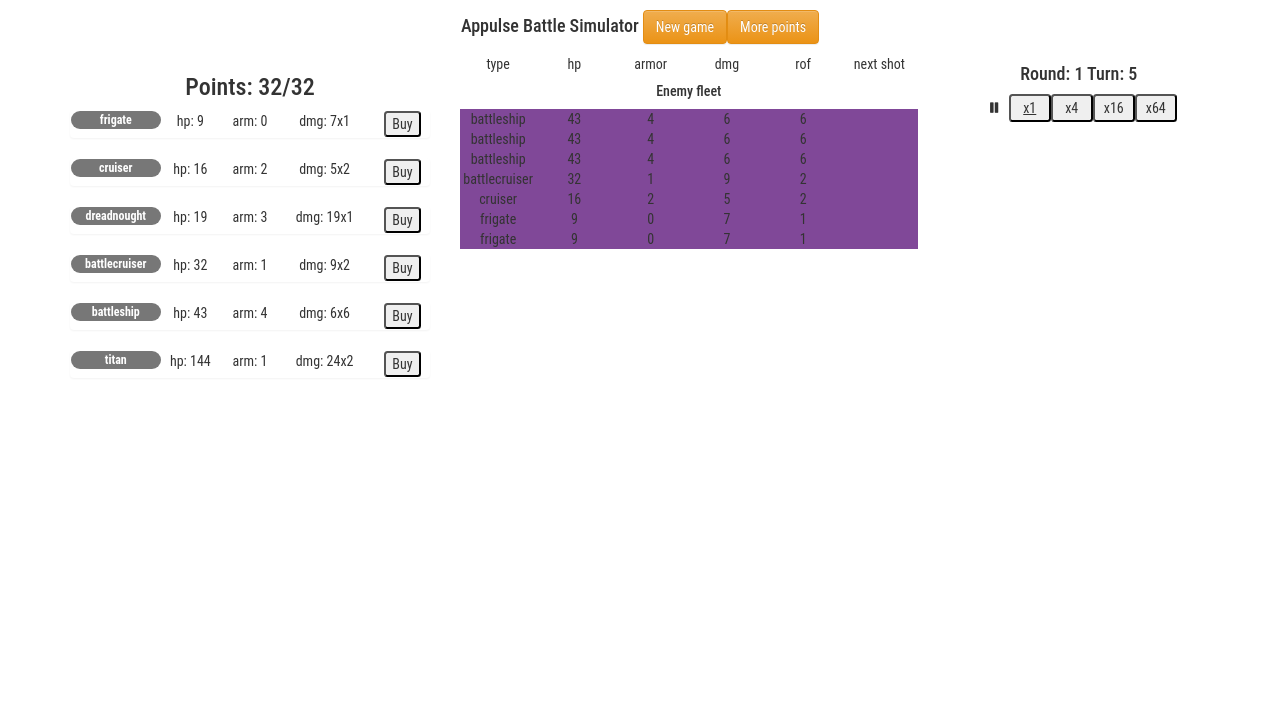
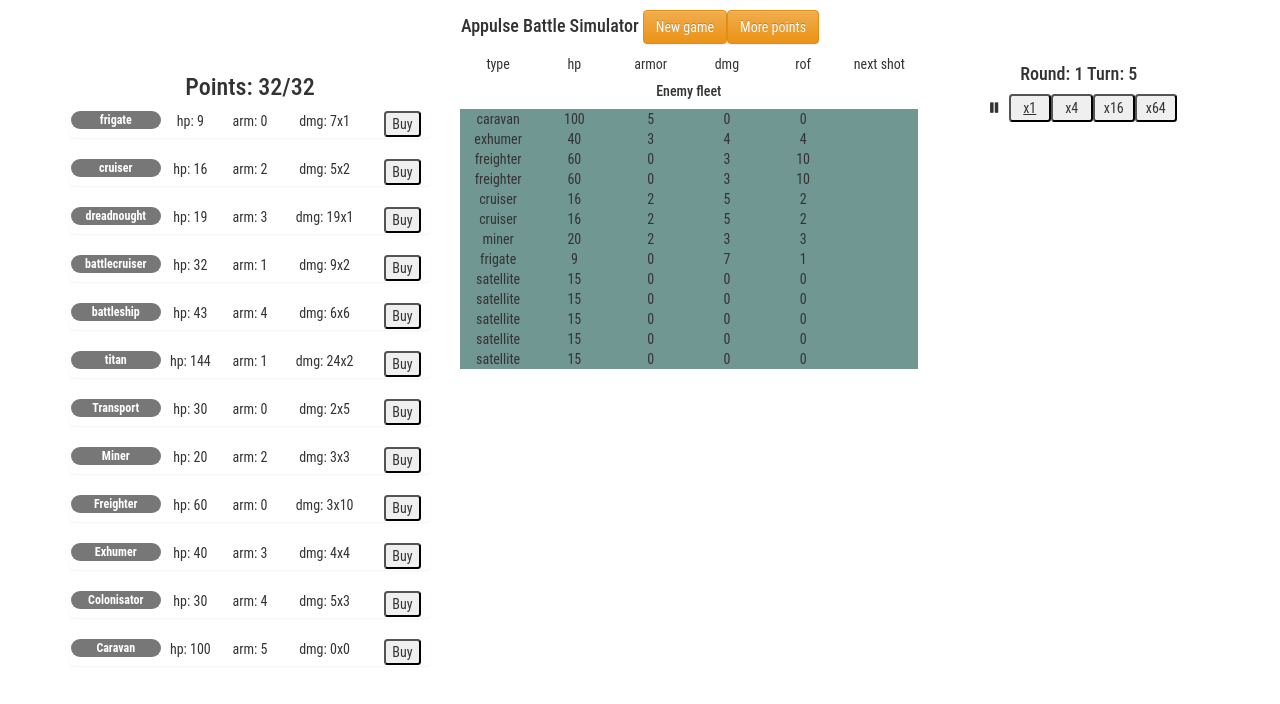
Before and after one commit to gapak/appulsim, a React (Create React App) app: page / in a window 1280 px wide. Shown: the top 704 px of the page. Built offline with nearby package versions, Linux system fonts and the light colour scheme.

Commit message:
Add civil ships

```diff
--- a/src/game/fleets.js
+++ b/src/game/fleets.js
@@ -104,5 +104,5 @@ export const generateSingleEnemyFleet = () => {
 
 
 export const sortFleet = (fleet) => {
-    return _.orderBy(fleet, ['cost', 'dmg'], ['desc', 'desc']);
+    return _.orderBy(fleet, ['cost', 'dmg', 'rof', 'armor', 'hp'], ['desc', 'desc', 'desc', 'desc', 'desc']);
 };
--- a/src/game/ships.js
+++ b/src/game/ships.js
@@ -1,51 +1,5 @@
 
 import _ from 'lodash';
-
-
-export const ships_old = { // old
-    frigate:    {cost: 1, hp: 6, armor: 0, dmg: 5, rof: 1},
-    cruiser:     {cost: 2, hp: 9, armor: 1, dmg: 6, rof: 2},
-    dreadnought:    {cost: 4, hp: 19, armor: 2, dmg: 10, rof: 2},
-    battleship: {cost: 8, hp: 24, armor: 4, dmg: 6, rof: 4},
-    titan:      {cost: 16, hp: 144, armor: 1, dmg: 24, rof: 2},
-};
-
-export const ships_rebalanced = {  // rebalanced
-    frigate:    {cost: 1, hp: 8,    armor: 0, dmg: 6,  rof: 1},
-    cruiser:     {cost: 2, hp: 13,   armor: 2, dmg: 6,  rof: 2},
-    dreadnought:    {cost: 4, hp: 21,   armor: 3, dmg: 15, rof: 1},
-    battleship: {cost: 8, hp: 36,   armor: 5, dmg: 7,  rof: 4},
-    titan:      {cost: 16, hp: 144, armor: 1, dmg: 24, rof: 2},
-};
-
-export const ships_classic = { // classic
-    frigate:       {cost: 1, hp: 8,    armor: 0, dmg: 7,  rof: 1},
-    cruiser:       {cost: 2, hp: 16,   armor: 2, dmg: 6,  rof: 2},
-    dreadnought:   {cost: 4, hp: 21,   armor: 3, dmg: 18, rof: 1},
-    battlecruiser: {cost: 4, hp: 34,   armor: 1, dmg: 9,  rof: 2},
-    battleship:    {cost: 8, hp: 39,   armor: 5, dmg: 8,  rof: 4},
-    titan:         {cost: 16, hp: 144, armor: 1, dmg: 24, rof: 2},
-};
-
-
-
-
-
-
-
-
-
-
-
-
-
-
-
-
-
-
-
-
 
 
 export const ships = { // new slow battles
@@ -55,6 +9,14 @@ export const ships = { // new slow battles
     battlecruiser: {cost: 4, hp: 32,   armor: 1, dmg: 9,  rof: 2},
     battleship:    {cost: 8, hp: 43,   armor: 4, dmg: 6,  rof: 6},
     titan:         {cost: 16, hp: 144, armor: 1, dmg: 24, rof: 2},
+
+    satellite:     {cost: 1, hp: 15,    armor: 0, dmg: 0,  rof: 0},
+    transport:     {cost: 2, hp: 30,    armor: 0, dmg: 2,  rof: 5},
+    miner:         {cost: 2, hp: 20,    armor: 2, dmg: 3,  rof: 3},
+    freighter:     {cost: 4, hp: 60,    armor: 0, dmg: 3,  rof: 10},
+    exhumer:       {cost: 4, hp: 40,    armor: 3, dmg: 4,  rof: 4},
+    colonisator:   {cost: 4, hp: 30,    armor: 4, dmg: 5,  rof: 3},
+    caravan:       {cost: 8, hp: 100,   armor: 5, dmg: 0,  rof: 0},
 };
 
 export const getShip = (ship_name, fleet) => {
--- a/src/game/shop.js
+++ b/src/game/shop.js
@@ -1,18 +1,32 @@
 
-import {getShip} from '../game/ships';
+import {ships, getShip} from '../game/ships';
 //import _ from 'lodash';
 
 export const shop = {
-    frigate:        {cost: {points: 1}, name: "frigate",        onClick: (state) => { state.player_fleet.push(getShip('frigate', {player: state.player_name, color: state.player_color})); return state; },
+    frigate:        {cost: {points: ships.frigate.cost}, name: "frigate",        onClick: (state) => { state.player_fleet.push(getShip('frigate', {player: state.player_name, color: state.player_color})); return state; },
         text: "Frigate is light small ship with small gun. Good against big guns targets: dreadnought and titan, weak against cruiser and battlecruiser."},
-    cruiser:        {cost: {points: 2}, name: "cruiser",        onClick: (state) => { state.player_fleet.push(getShip('cruiser', {player: state.player_name, color: state.player_color})); return state; },
+    cruiser:        {cost: {points: ships.cruiser.cost}, name: "cruiser",        onClick: (state) => { state.player_fleet.push(getShip('cruiser', {player: state.player_name, color: state.player_color})); return state; },
         text: "Сruiser is an armored small ship with two small guns. Good against frigate and battlecruiser, weak against dreadnought and battleship."},
-    dreadnought:    {cost: {points: 4}, name: "dreadnought",    onClick: (state) => { state.player_fleet.push(getShip('dreadnought', {player: state.player_name, color: state.player_color})); return state; },
+    dreadnought:    {cost: {points: ships.dreadnought.cost}, name: "dreadnought",    onClick: (state) => { state.player_fleet.push(getShip('dreadnought', {player: state.player_name, color: state.player_color})); return state; },
         text: "Dreadnought is a heavy armored carrier platform with a huge gun. Good against tanked: cruiser and battleship, weak against frigate and titan."},
-    battlecruiser:  {cost: {points: 4}, name: "battlecruiser",  onClick: (state) => { state.player_fleet.push(getShip('battlecruiser', {player: state.player_name, color: state.player_color})); return state; },
+    battlecruiser:  {cost: {points: ships.battlecruiser.cost}, name: "battlecruiser",  onClick: (state) => { state.player_fleet.push(getShip('battlecruiser', {player: state.player_name, color: state.player_color})); return state; },
         text: "battlecruiser is a strong interceptor with two guns. Good against frigate and titan, weak against tanked: cruiser and battleship."},
-    battleship:     {cost: {points: 8}, name: "battleship",     onClick: (state) => { state.player_fleet.push(getShip('battleship', {player: state.player_name, color: state.player_color})); return state; },
+    battleship:     {cost: {points: ships.battleship.cost}, name: "battleship",     onClick: (state) => { state.player_fleet.push(getShip('battleship', {player: state.player_name, color: state.player_color})); return state; },
         text: "Battleship - heavily armored ship with a lot of guns. Good against cruiser and battlecruiser, weak against dreadnought and titan."},
-    titan:         {cost: {points: 16}, name: "titan",          onClick: (state) => { state.player_fleet.push(getShip('titan', {player: state.player_name, color: state.player_color})); return state; },
+    titan:         {cost: {points: ships.titan.cost}, name: "titan",          onClick: (state) => { state.player_fleet.push(getShip('titan', {player: state.player_name, color: state.player_color})); return state; },
         text: "Titan is a huge battle station. Good against big armored targets: dreadnought and battleship, weak against frigate and battlecruiser."},
+
+
+    transport:         {cost: {points: ships.transport.cost}, name: "Transport",          onClick: (state) => { state.player_fleet.push(getShip('transport', {player: state.player_name, color: state.player_color})); return state; },
+        text: "Small Civil Transport."},
+    miner:         {cost: {points: ships.miner.cost}, name: "Miner",          onClick: (state) => { state.player_fleet.push(getShip('miner', {player: state.player_name, color: state.player_color})); return state; },
+        text: "Small Miner."},
+    freighter:         {cost: {points: ships.freighter.cost}, name: "Freighter",          onClick: (state) => { state.player_fleet.push(getShip('freighter', {player: state.player_name, color: state.player_color})); return state; },
+        text: "Big Civil Transport."},
+    exhumer:         {cost: {points: ships.exhumer.cost}, name: "Exhumer",          onClick: (state) => { state.player_fleet.push(getShip('exhumer', {player: state.player_name, color: state.player_color})); return state; },
+        text: "Big Miner"},
+    colonisator:         {cost: {points: ships.colonisator.cost}, name: "Colonisator",          onClick: (state) => { state.player_fleet.push(getShip('colonisator', {player: state.player_name, color: state.player_color})); return state; },
+        text: "Planet Colonisator."},
+    caravan:         {cost: {points: ships.caravan.cost}, name: "Caravan",          onClick: (state) => { state.player_fleet.push(getShip('caravan', {player: state.player_name, color: state.player_color})); return state; },
+        text: "Interstellar Caravan."},
 };
```
